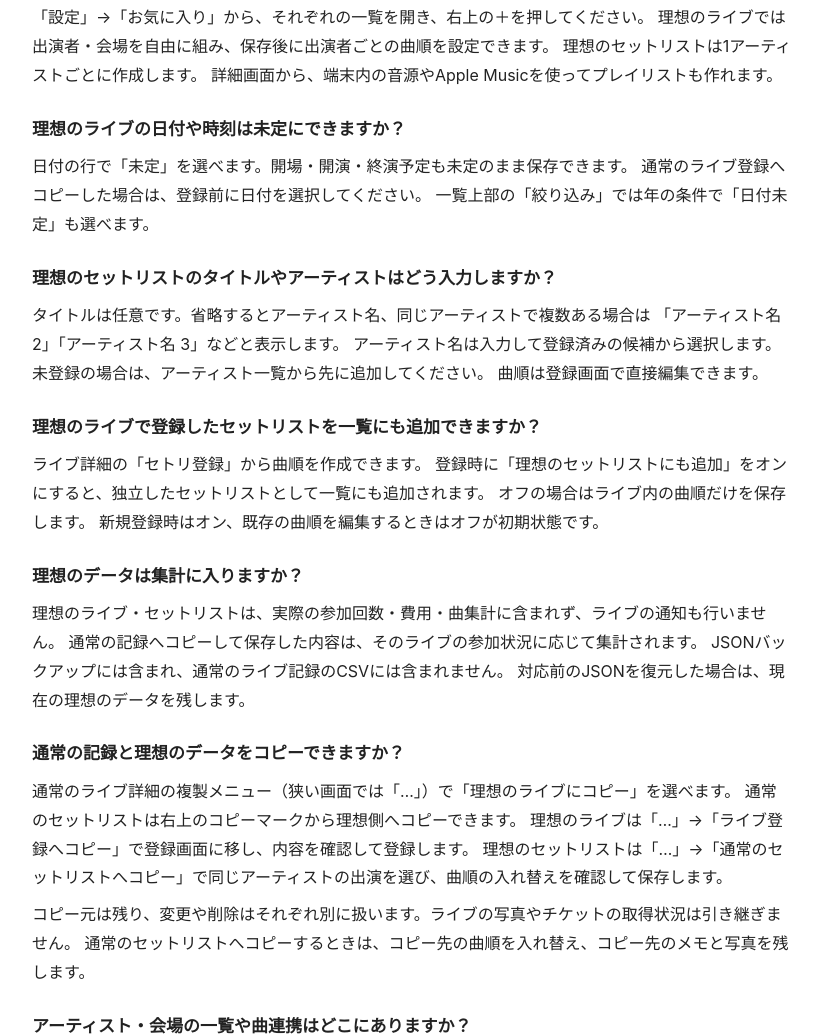
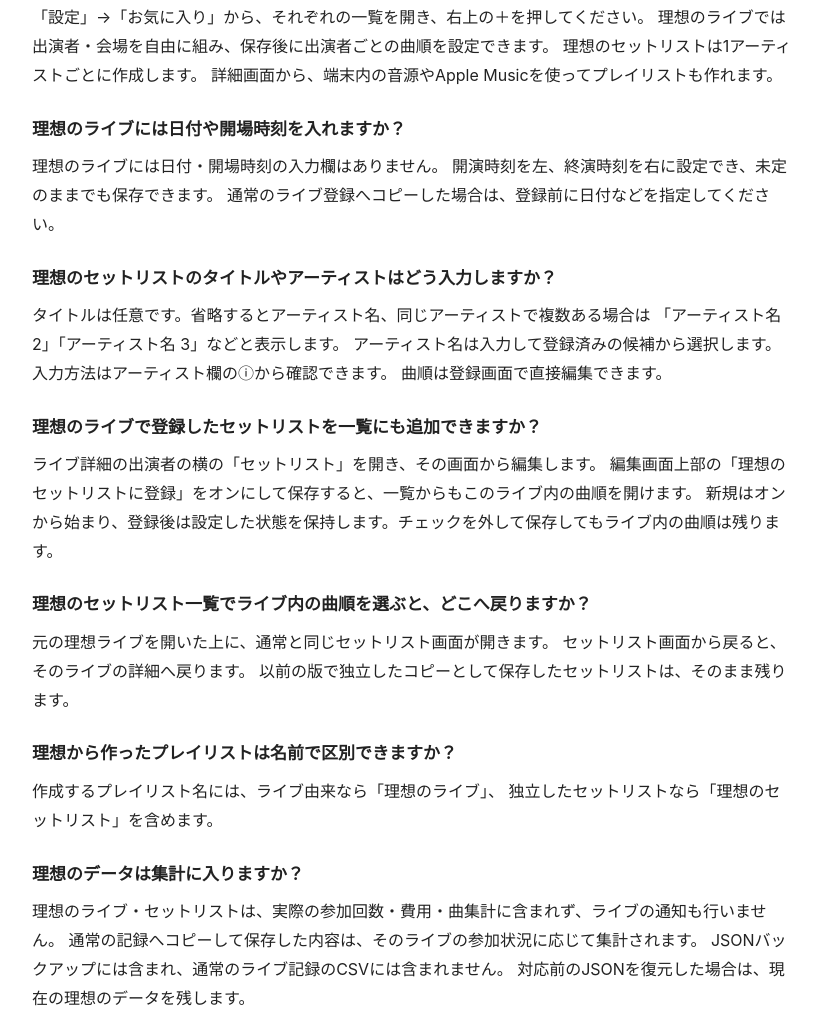
Before and after one commit to livestair-support/support, a plain HTML site: page index.html in a window 1280 px wide. Shown: the part 1170-2205 px from the top of the page, without its empty margins (228-1047 px from the left). Drawn offline with Linux system fonts and the light colour scheme.

Commit message:
理想セトリの元ライブ遷移と一覧表示・時刻のFAQを更新

```diff
--- a/index.html
+++ b/index.html
@@ -146,25 +146,35 @@
     理想のセットリストは1アーティストごとに作成します。
     詳細画面から、端末内の音源やApple Musicを使ってプレイリストも作れます。
   </p>
-  <h3>理想のライブの日付や時刻は未定にできますか？</h3>
+  <h3>理想のライブには日付や開場時刻を入れますか？</h3>
   <p>
-    日付の行で「未定」を選べます。開場・開演・終演予定も未定のまま保存できます。
-    通常のライブ登録へコピーした場合は、登録前に日付を選択してください。
-    一覧上部の「絞り込み」では年の条件で「日付未定」も選べます。
+    理想のライブには日付・開場時刻の入力欄はありません。
+    開演時刻を左、終演時刻を右に設定でき、未定のままでも保存できます。
+    通常のライブ登録へコピーした場合は、登録前に日付などを指定してください。
   </p>
   <h3>理想のセットリストのタイトルやアーティストはどう入力しますか？</h3>
   <p>
     タイトルは任意です。省略するとアーティスト名、同じアーティストで複数ある場合は
     「アーティスト名 2」「アーティスト名 3」などと表示します。
-    アーティスト名は入力して登録済みの候補から選択します。未登録の場合は、アーティスト一覧から先に追加してください。
+    アーティスト名は入力して登録済みの候補から選択します。入力方法はアーティスト欄のⓘから確認できます。
     曲順は登録画面で直接編集できます。
   </p>
   <h3>理想のライブで登録したセットリストを一覧にも追加できますか？</h3>
   <p>
-    ライブ詳細の「セトリ登録」から曲順を作成できます。
-    登録時に「理想のセットリストにも追加」をオンにすると、独立したセットリストとして一覧にも追加されます。
-    オフの場合はライブ内の曲順だけを保存します。
-    新規登録時はオン、既存の曲順を編集するときはオフが初期状態です。
+    ライブ詳細の出演者の横の「セットリスト」を開き、その画面から編集します。
+    編集画面上部の「理想のセットリストに登録」をオンにして保存すると、一覧からもこのライブ内の曲順を開けます。
+    新規はオンから始まり、登録後は設定した状態を保持します。チェックを外して保存してもライブ内の曲順は残ります。
+  </p>
+  <h3>理想のセットリスト一覧でライブ内の曲順を選ぶと、どこへ戻りますか？</h3>
+  <p>
+    元の理想ライブを開いた上に、通常と同じセットリスト画面が開きます。
+    セットリスト画面から戻ると、そのライブの詳細へ戻ります。
+    以前の版で独立したコピーとして保存したセットリストは、そのまま残ります。
+  </p>
+  <h3>理想から作ったプレイリストは名前で区別できますか？</h3>
+  <p>
+    作成するプレイリスト名には、ライブ由来なら「理想のライブ」、
+    独立したセットリストなら「理想のセットリスト」を含めます。
   </p>
   <h3>理想のデータは集計に入りますか？</h3>
   <p>
```
